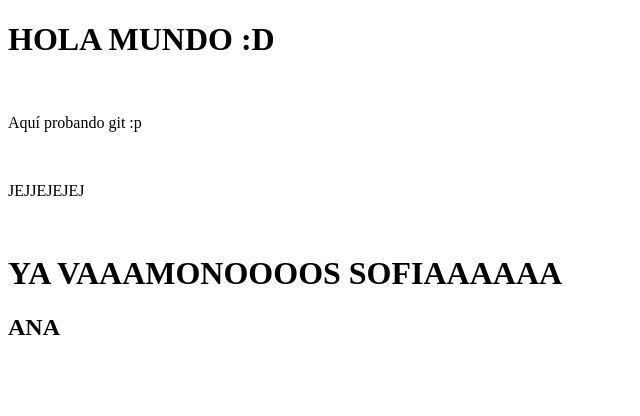
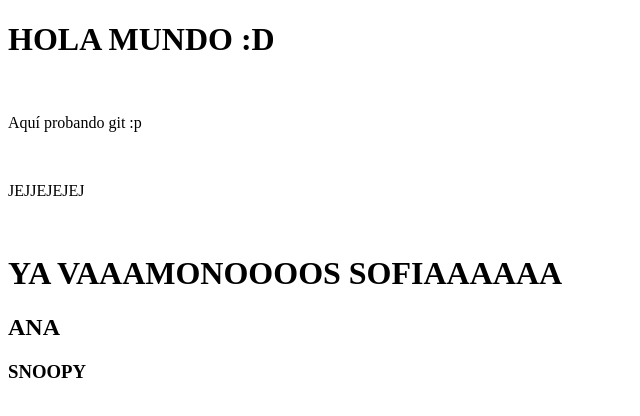
Before and after one commit to deniseestrada84/Primer-repositorio-git, a plain HTML site: page index.html in a window 1280 px wide. Shown: the whole page, without its empty margins (0-640 px from the left). Drawn offline with Linux system fonts and the light colour scheme.

Commit message:
Update index.html

```diff
--- a/index.html
+++ b/index.html
@@ -11,5 +11,6 @@
     <p> JEJJEJEJEJ</p><br>
     <h1>YA VAAAMONOOOOS SOFIAAAAAA</h1>
     <h2> ANA</h2>
+    <h3> SNOOPY </h3>
 </body>
 </html>
```
